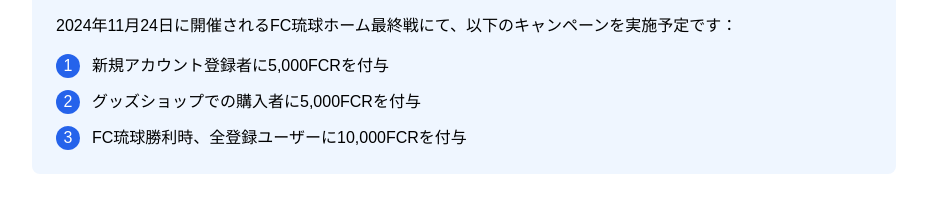
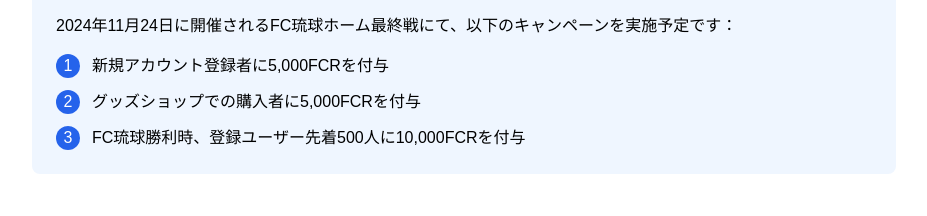
Before and after one commit to teliha/teliha-lp, a Next.js app: page /news/fc-ryukyu-partnership in a window 1280 px wide. Shown: the part 2160-2376 px from the top of the page, without its empty margins (176-1103 px from the left). Built offline with nearby package versions, Linux system fonts and the light colour scheme.

Commit message:
Update page.tsx

```diff
--- a/app/news/fc-ryukyu-partnership/page.tsx
+++ b/app/news/fc-ryukyu-partnership/page.tsx
@@ -149,7 +149,7 @@
                 </li>
                 <li className="flex items-center">
                   <span className="flex-shrink-0 w-6 h-6 flex items-center justify-center bg-blue-600 text-white rounded-full mr-3">3</span>
-                  <span>FC琉球勝利時、全登録ユーザーに10,000FCRを付与</span>
+                  <span>FC琉球勝利時、登録ユーザー先着500人に10,000FCRを付与</span>
                 </li>
               </ul>
             </div>
```
